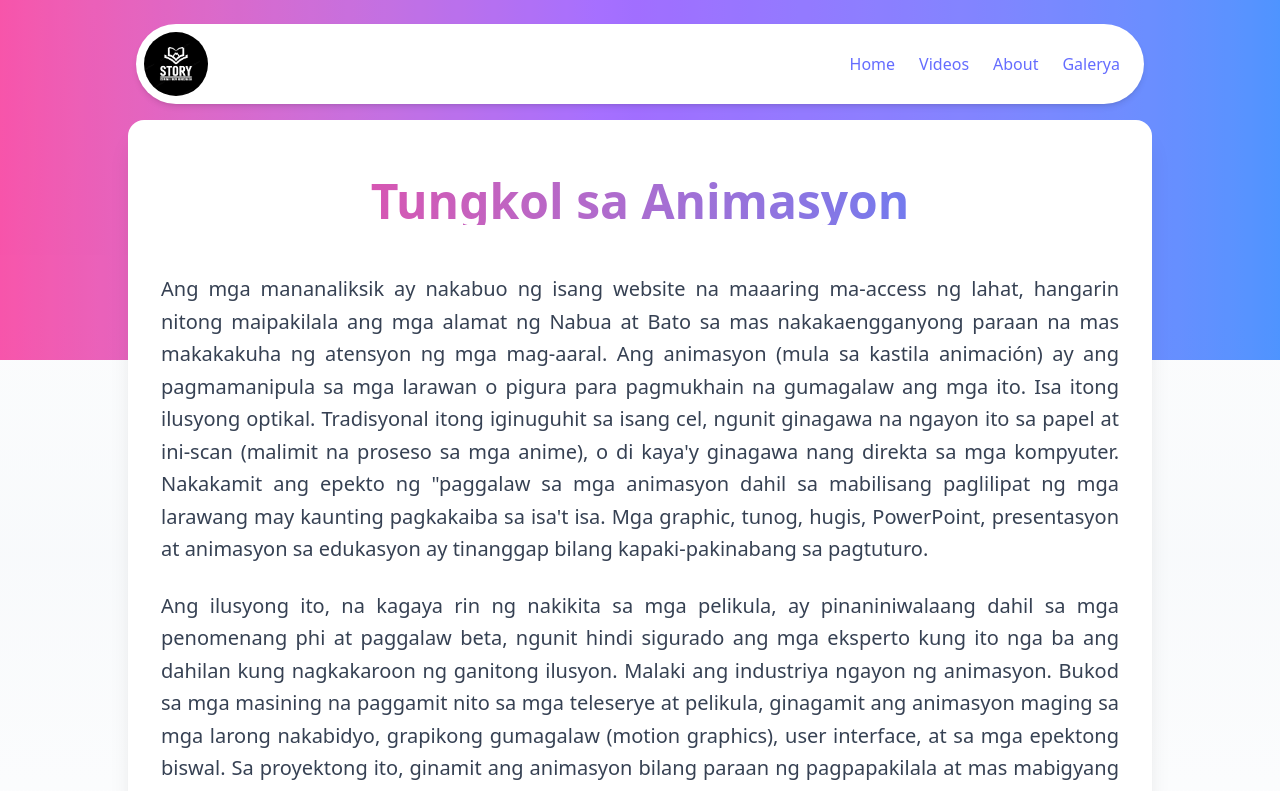
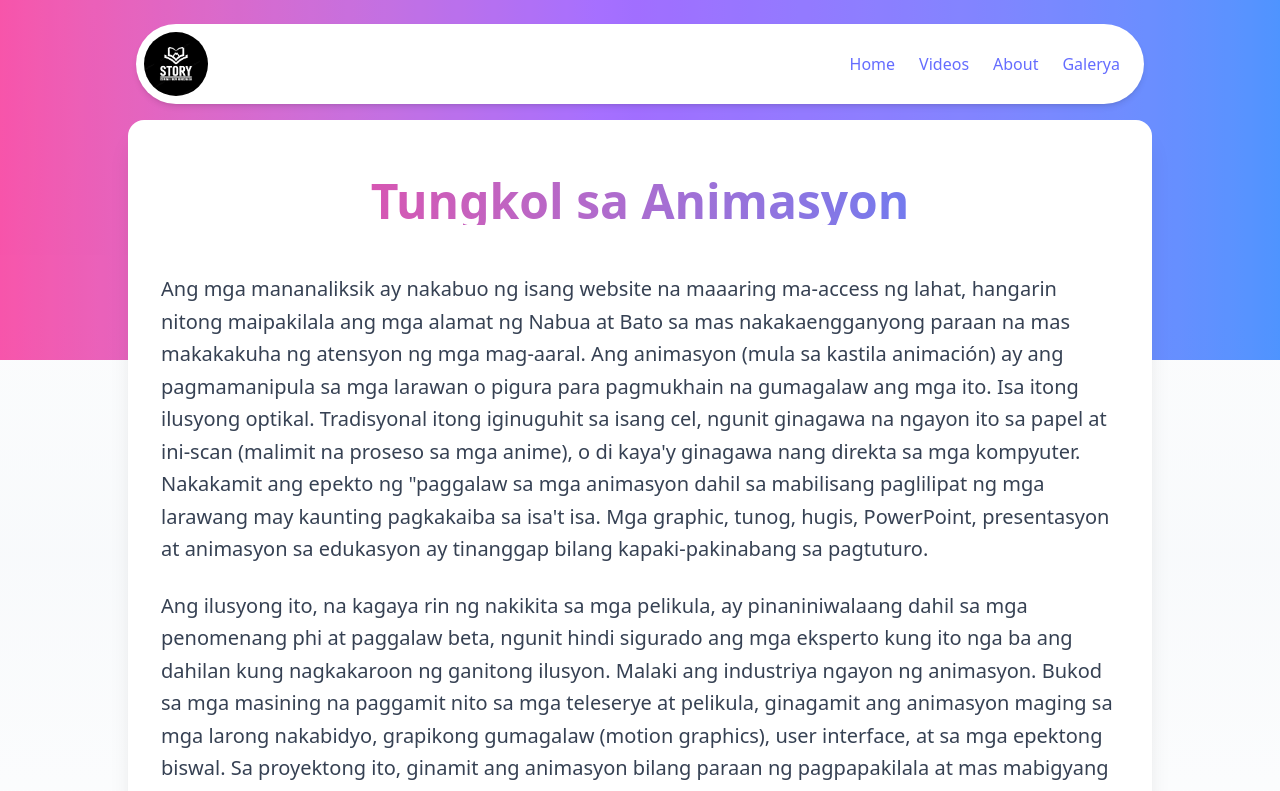
Before and after one commit to CODERELY07/tintin, a React (Vite) app: page /about in a window 1280 px wide. Shown: the top 791 px of the page. Built offline with nearby package versions, Linux system fonts and the light colour scheme.

Commit message:
Update About.jsx

```diff
--- a/src/pages/About.jsx
+++ b/src/pages/About.jsx
@@ -42,7 +42,7 @@ const About = () => {
             <motion.p
               key={i}
               variants={fadeInUp}
-              className="text-lg md:text-xl text-justify text-gray-700 mb-6 leading-relaxed"
+              className="text-lg md:text-xl text-gray-700 mb-6 leading-relaxed"
             >
               {text}
             </motion.p>
```
